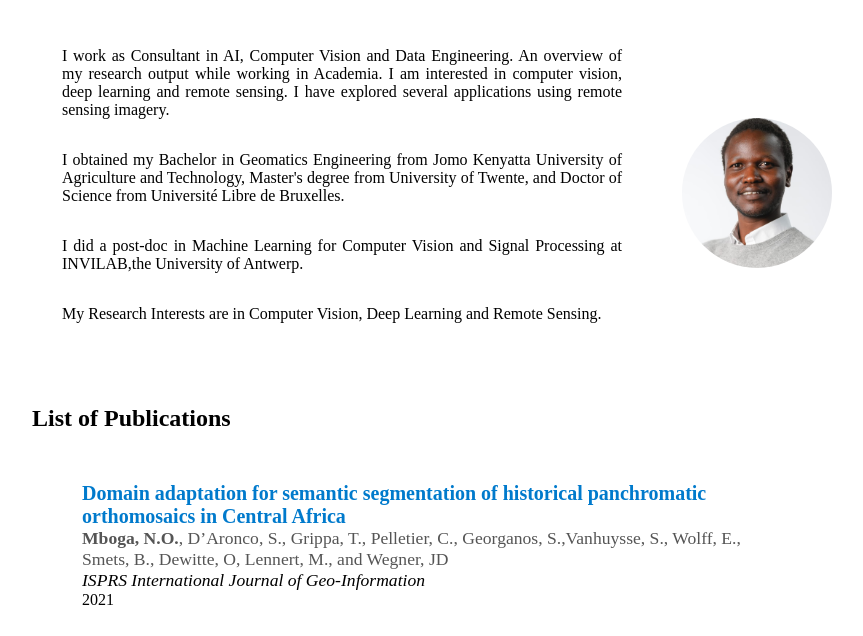
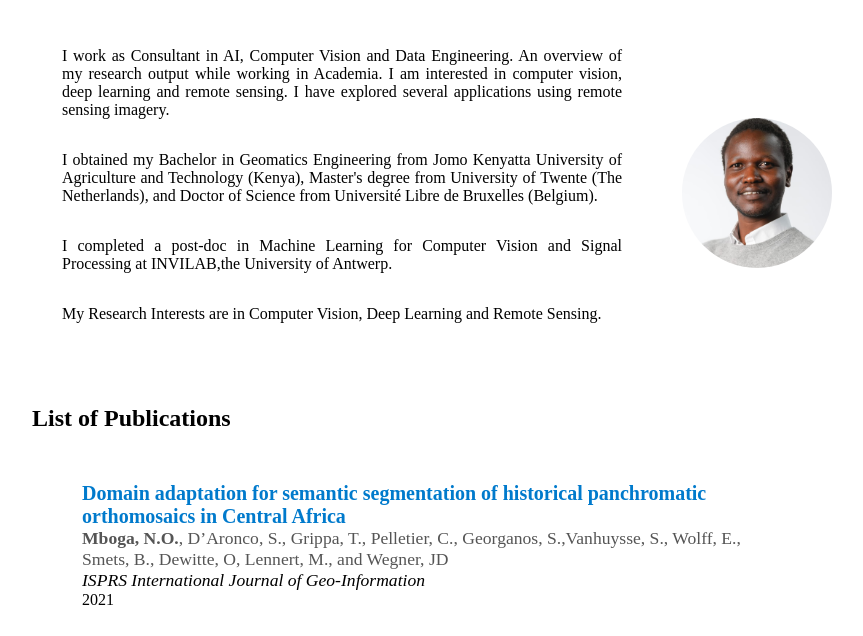
Before and after one commit to Mboga/mboga.github.io, a plain HTML site: page index.html in a window 1280 px wide. Shown: the part 107-743 px from the top of the page, without its empty margins (208-1071 px from the left). Drawn offline with Linux system fonts and the light colour scheme.

Commit message:
Update index.html

```diff
--- a/index.html
+++ b/index.html
@@ -24,12 +24,12 @@
                 </p>
                 <p>
                     I obtained my Bachelor in Geomatics Engineering from Jomo Kenyatta University of
-                    Agriculture and Technology, Master's degree from University of Twente, and Doctor of Science
-                    from Université Libre de Bruxelles.
+                    Agriculture and Technology (Kenya), Master's degree from University of Twente (The Netherlands), and Doctor of Science
+                    from Université Libre de Bruxelles (Belgium).
                 </p>
 
                 <p>
-                    I did a post-doc in Machine Learning for Computer Vision and Signal Processing
+                    I completed a post-doc in Machine Learning for Computer Vision and Signal Processing
                     at INVILAB,the University of Antwerp.
 
                 </p>
```
